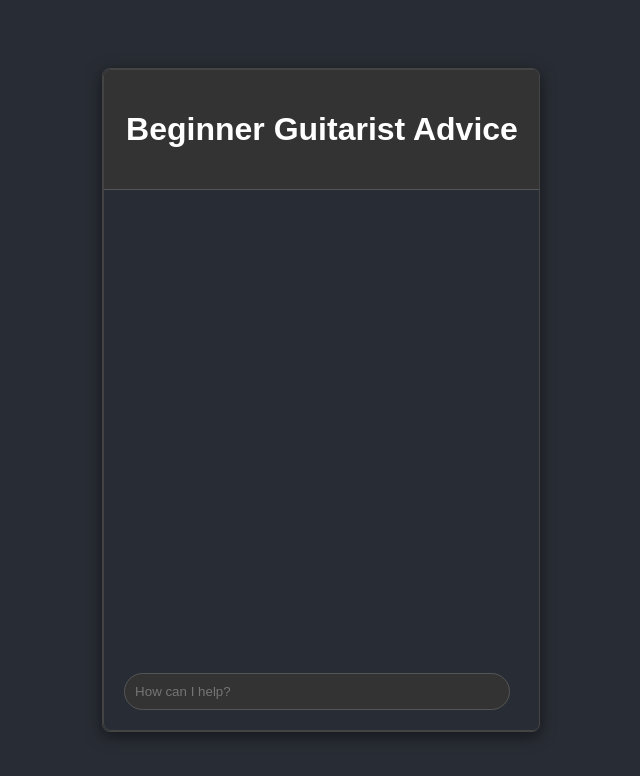
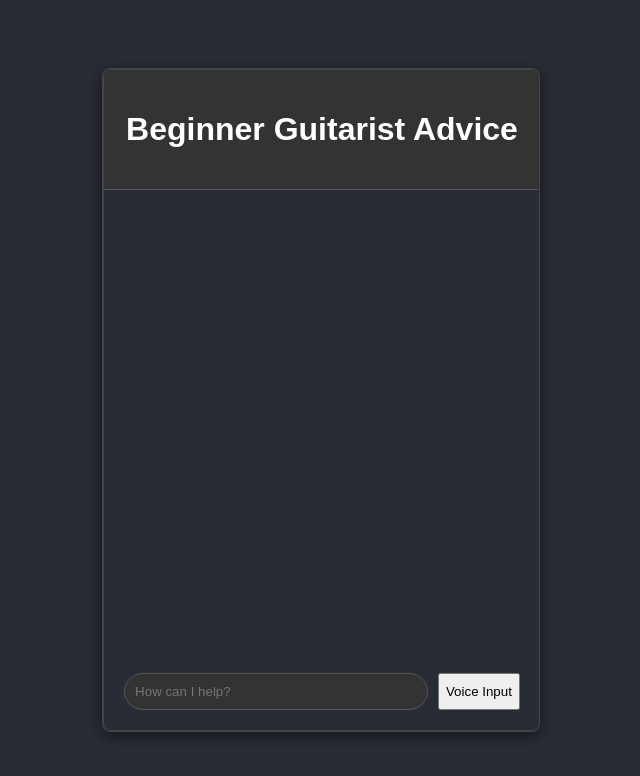
Before and after one commit to SeanAverS/beginner-guitarist-chatbox, a React (Create React App) app in the folder frontend/: page / in a window 1280 px wide. Shown: the top 776 px of the page, without its empty margins (320-960 px from the left). Built offline with nearby package versions, Linux system fonts and the light colour scheme.

Commit message:
feat: voice input for accessibility

```diff
--- a/frontend/src/components/ChatBox.js
+++ b/frontend/src/components/ChatBox.js
@@ -1,12 +1,16 @@
 import ReactMarkdown from "react-markdown";
 import { useMessages } from "../hooks/useMessages";
 import { useScrollToBottom } from "../hooks/useScrollToBottom";
+import VoiceInput from "./VoiceInput";
 
 // This component:
 // Renders the chatbox and its messages
 function ChatBox() {
   const { messages, userInput, isLoading, handleSendMessage, setInput } = useMessages();
   const chatContainerRef = useScrollToBottom(messages);
+  const handleVoiceTranscript = (transcript) => {
+    setInput(transcript);
+  };
 
   return (
     <div className="App">
@@ -40,6 +44,7 @@ function ChatBox() {
             placeholder="How can I help?"
             disabled={isLoading}
           />
+          <VoiceInput onTranscript={handleVoiceTranscript} />
         </form>
       </main>
     </div>
--- /dev/null
+++ b/frontend/src/components/VoiceInput.js
@@ -0,0 +1,50 @@
+import React, { useState } from "react";
+
+// This component:
+// Creates a microphone input button
+// Transcribes microphone input
+const VoiceInput = ({ onTranscript }) => {
+  const [isListening, setIsListening] = useState(false);
+
+  const handleVoiceInput = () => {
+    const SpeechRecognition = window.SpeechRecognition || window.webkitSpeechRecognition;
+
+    if (!SpeechRecognition) {
+      alert("Voice recognition is not supported in your browser. Please try Chrome or Firefox.");
+      return;
+    }
+
+    const recognition = new SpeechRecognition();
+    recognition.continuous = false;
+    recognition.interimResults = false;
+
+    recognition.onstart = () => {
+      setIsListening(true);
+    };
+
+     // send transcribed text
+    recognition.onresult = (event) => {
+      const transcript = event.results[0][0].transcript;
+      onTranscript(transcript);
+      setIsListening(false);
+    };
+
+    recognition.onerror = (event) => {
+      console.error("Speech recognition error:", event.error);
+      setIsListening(false);
+    };
+
+    recognition.onend = () => {
+      setIsListening(false);
+    };
+
+    recognition.start();
+  };
+
+  return (
+    <button type="button" onClick={handleVoiceInput} disabled={isListening}> Voice Input
+    </button>
+  );
+};
+
+export default VoiceInput;
```
